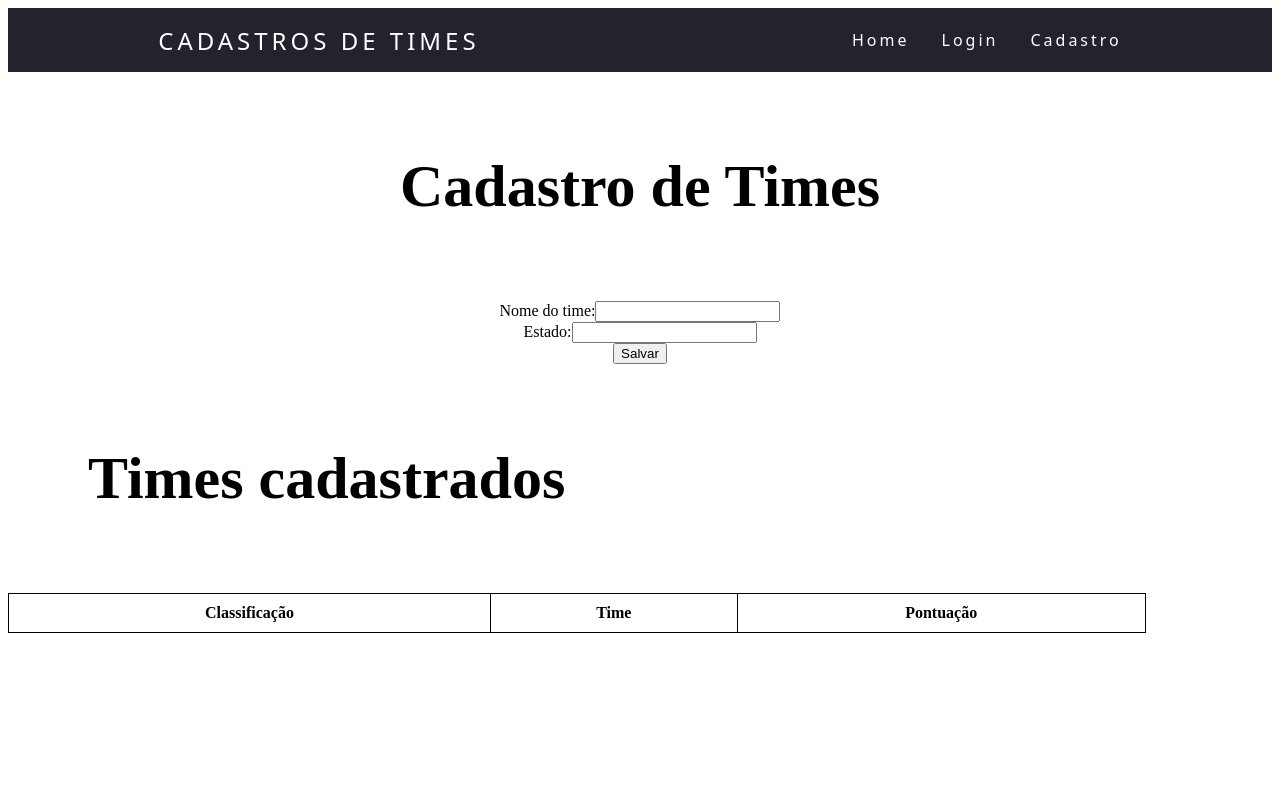
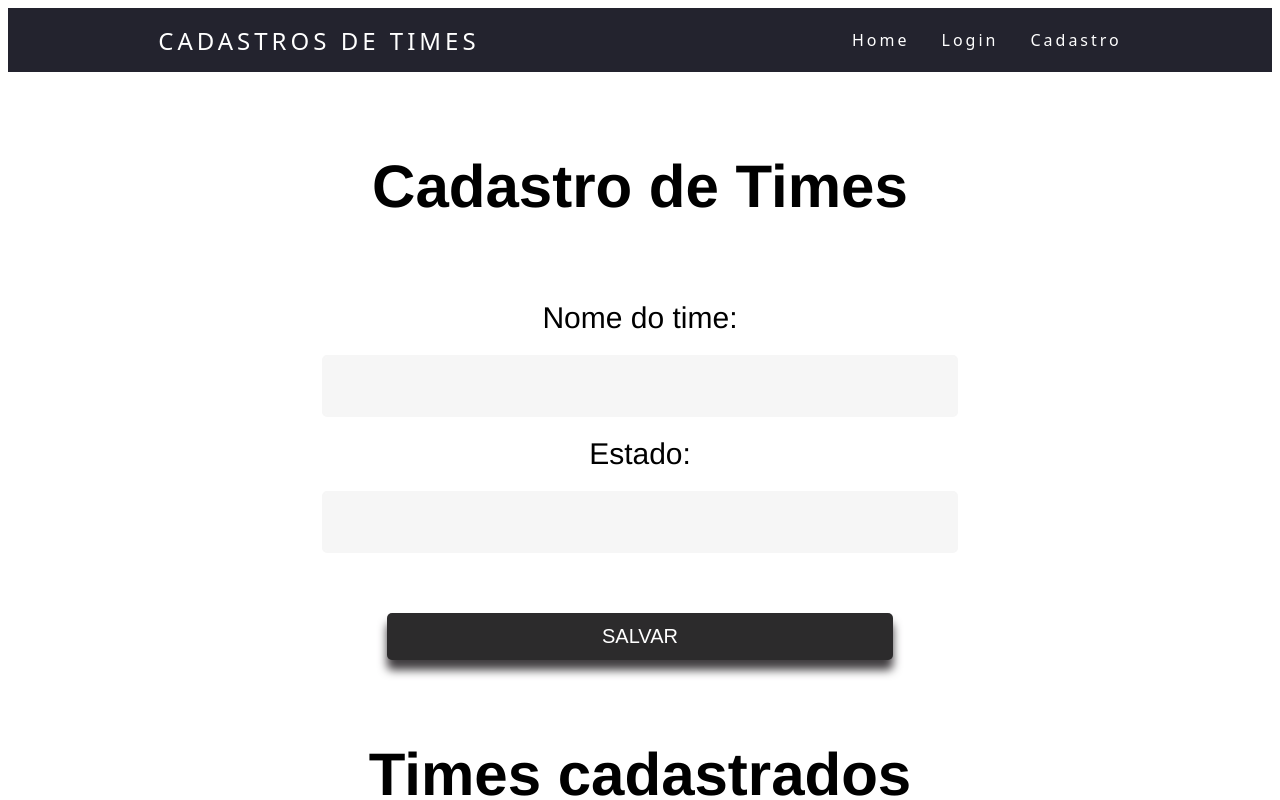
Before and after one commit to JoseAugusto1989/trabalhoLoginAngular, an Angular app: page / in a window 1280 px wide. Shown: the top 800 px of the page. Built offline with nearby package versions, Linux system fonts and the light colour scheme.

Commit message:
estilizando o main.component

```diff
--- a/src/app/pages/login/main/main.component.html
+++ b/src/app/pages/login/main/main.component.html
@@ -17,7 +17,7 @@
   <form [formGroup]="group" (ngSubmit)="saveData()">
     <div>
       <label>Nome do time:</label>
-      <input type="text" formControlName="nomeTime">
+      <input class="inserir-campo" type="text" formControlName="nomeTime">
     </div>
 
     <!--validação para o nome do time-->
@@ -32,10 +32,10 @@
 
     <div>
       <label>Estado:</label>
-      <input type="text" formControlName="estado">
+      <input class="inserir-campo" type="text" formControlName="estado">
     </div>
 
-    <input type="submit" value="Salvar">
+    <input class="salvar" type="submit" value="Salvar">
 
     <!--validação para o estado-->
     <!-- <div class="color-error" *ngIf="name.dirty || name.touched">
@@ -49,13 +49,14 @@
 
 <!--listar os times cadastrados-->
 
+<div class="cadastro">
   <h1>Times cadastrados</h1>
   <table>
     <thead>
       <tr>
         <th>Classificação</th>
         <th>Time</th>
-      <th>Pontuação</th>
+        <th>Número de votos</th>
       </tr>
     </thead>
     <tbody>
@@ -67,6 +68,7 @@
       </tr>
     </tbody>
   </table>
+</div>
 
 <!--Inicio rodape-->
 <div class="rodape">
--- a/src/app/pages/login/main/main.component.scss
+++ b/src/app/pages/login/main/main.component.scss
@@ -82,7 +82,7 @@ h1 {
 }
 
 table {
-  width: 90%;
+  width: 100%;
   border-collapse: collapse;
 }
 
@@ -97,8 +97,50 @@ th, td {
 
 .cadastro {
   text-align: center;
+  font-family: 'Franklin Gothic Medium', 'Arial Narrow', Arial, sans-serif;
+  border: none;
+  font-size: 20px;
+  border: none;
+  font-size: 30px;
 }
 
 .lista-times {
   font-size: 30px;
 }
+
+label {
+  display: block;
+}
+input {
+  width: 400px;
+}
+
+.salvar {
+  background-color: #2c2b2c;
+  border: none;
+  color: white;
+  padding: 12px 0;
+  margin-top: 40px;
+  text-align: center;
+  text-transform: uppercase;
+  font-size: 20px;
+  box-shadow: 0 10px 10px 0 #413d40;
+  border-radius: 5px 5px 5px 5px;
+  transition: all 0.3s ease-in-out;
+  width: 40%;
+  cursor: pointer;
+}
+
+.inserir-campo {
+  background-color: #f6f6f6;
+  border: none;
+  color: #0d0d0d;
+  text-align: center;
+  padding: 15px 0;
+  font-size: 24px;
+  margin: 20px;
+  width: 50%;
+  border: 2px solid #f6f6f6;
+  transition: all 0.5s ease-in-out;
+  border-radius: 5px 5px 5px 5px;
+}
--- a/src/app/pages/login/main/main.component.ts
+++ b/src/app/pages/login/main/main.component.ts
@@ -35,14 +35,16 @@ export class MainComponent implements OnInit {
     let xuxa = this.cadastroTimesList.find((time) => {
       if(time.nomeTime == this.group.value.nomeTime) {
         this.group.value.numeroVotos += 1;
+        this.cadastroTimesList.sort(this.sortData)
         this.group.value.CadastroTimes.resetForm()
       }
     });
     if(!xuxa) {
       this.cadastroTimesList.push(this.group.value);
       this.group.value.CadastroTimes.resetForm()
+    }
   }
-    }
-    // resetar o formulario
+
+  sortData = (a : CadastroTimes, b : CadastroTimes) => b.numeroVotos - a.numeroVotos
 
 }
```
Lines whose indentation alone changed are shown as unchanged.
